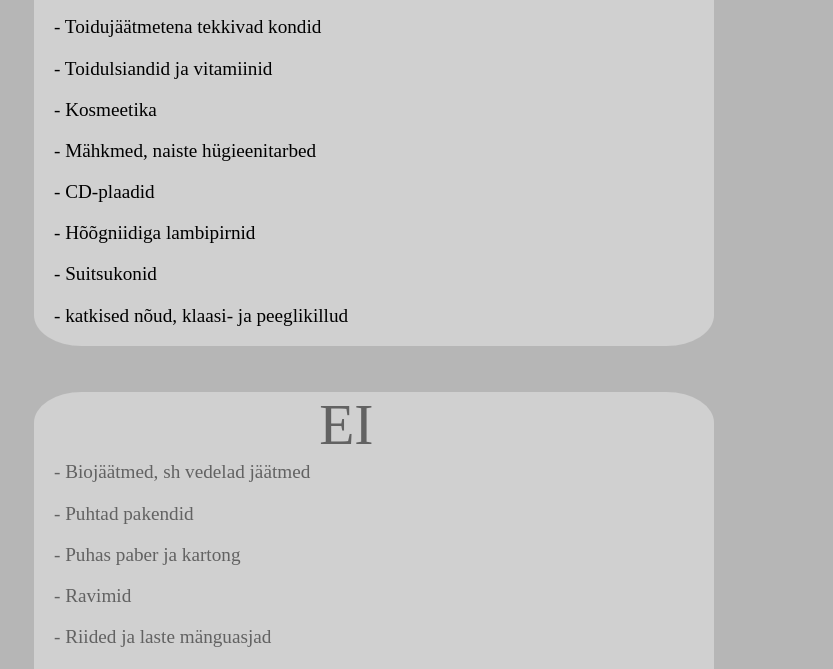
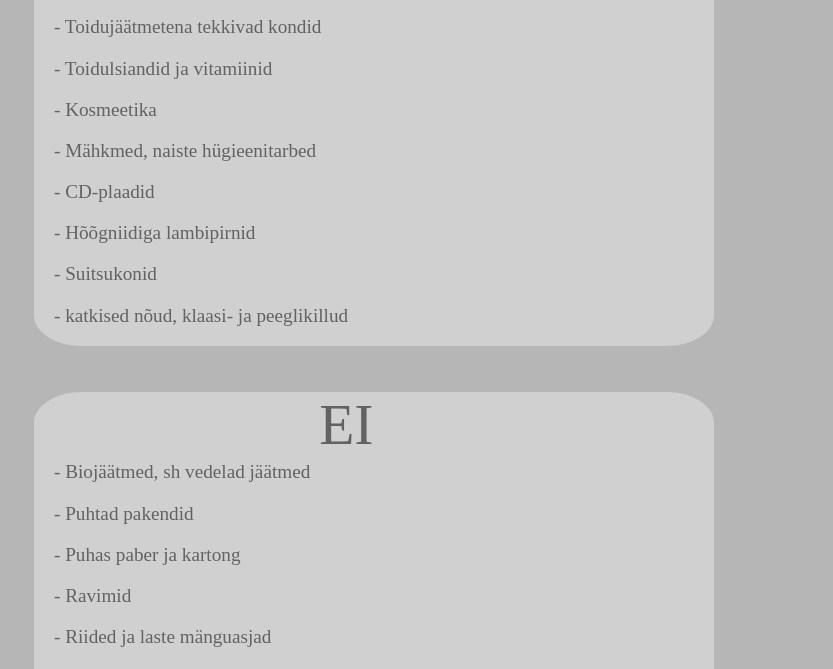
Before and after one commit to Neital/trash.sort0, a plain HTML site: page html/olmeprügi.html in a window 1280 px wide. Shown: the part 431-1100 px from the top of the page, without its empty margins (0-833 px from the left). Drawn offline with Linux system fonts and the light colour scheme.

Commit message:
olmeprügi text color fix

```diff
--- a/html/olmeprügi.html
+++ b/html/olmeprügi.html
@@ -16,7 +16,7 @@
 <p class="tekst1" id="rida2">tekkivad samalaadsed jäätmed.</p>
 </div>
 <div class="kastid olmekast">
-    <div id="olmetekst">
+    <div class="olmetekst">
     <p class="pealkiri">JAH</p>
     <p class="tekst">- Määrdunud, raskesti puhastatav pakend</p>
     <p class="tekst">- Toidujäätmetena tekkivad kondid</p>
```
